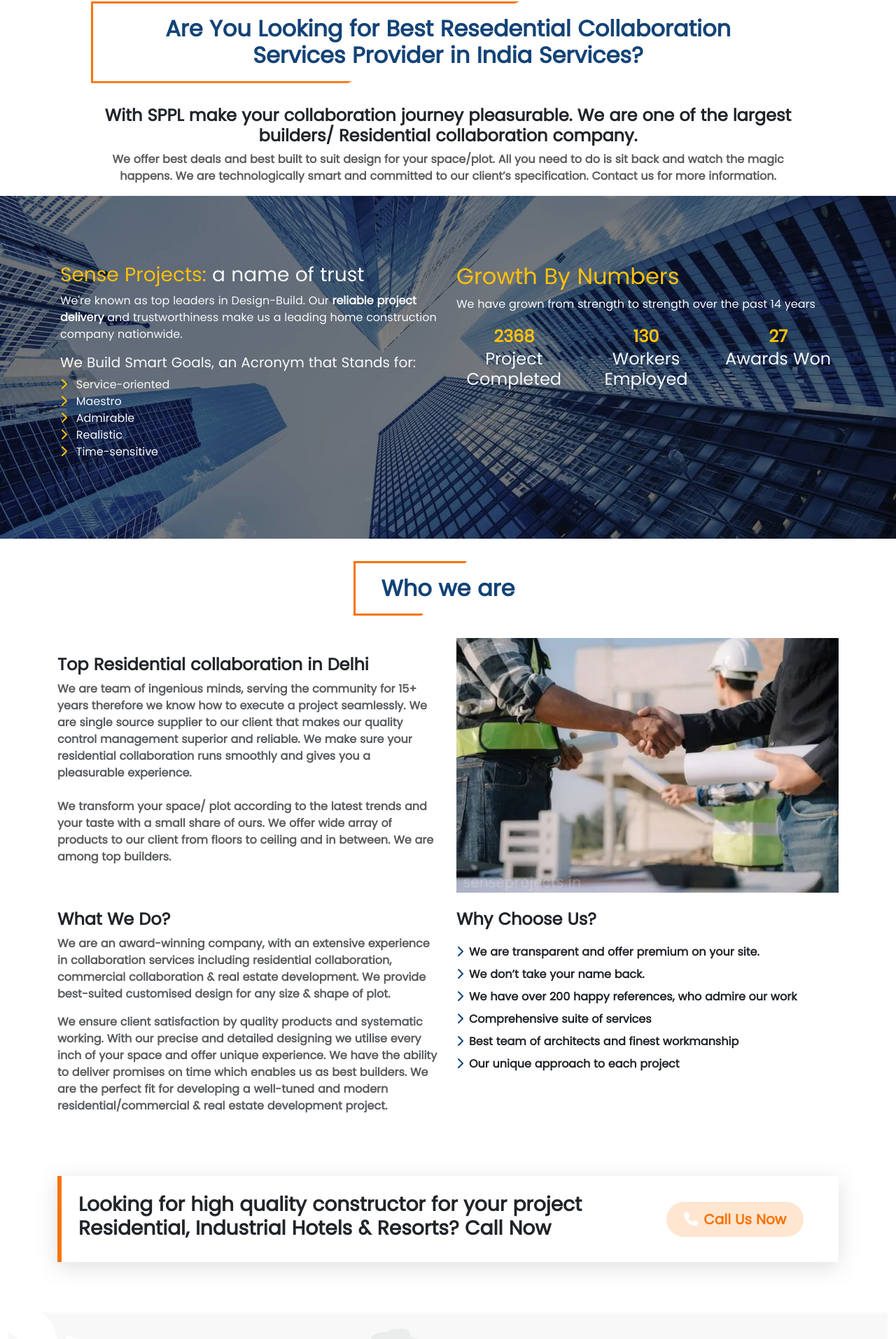
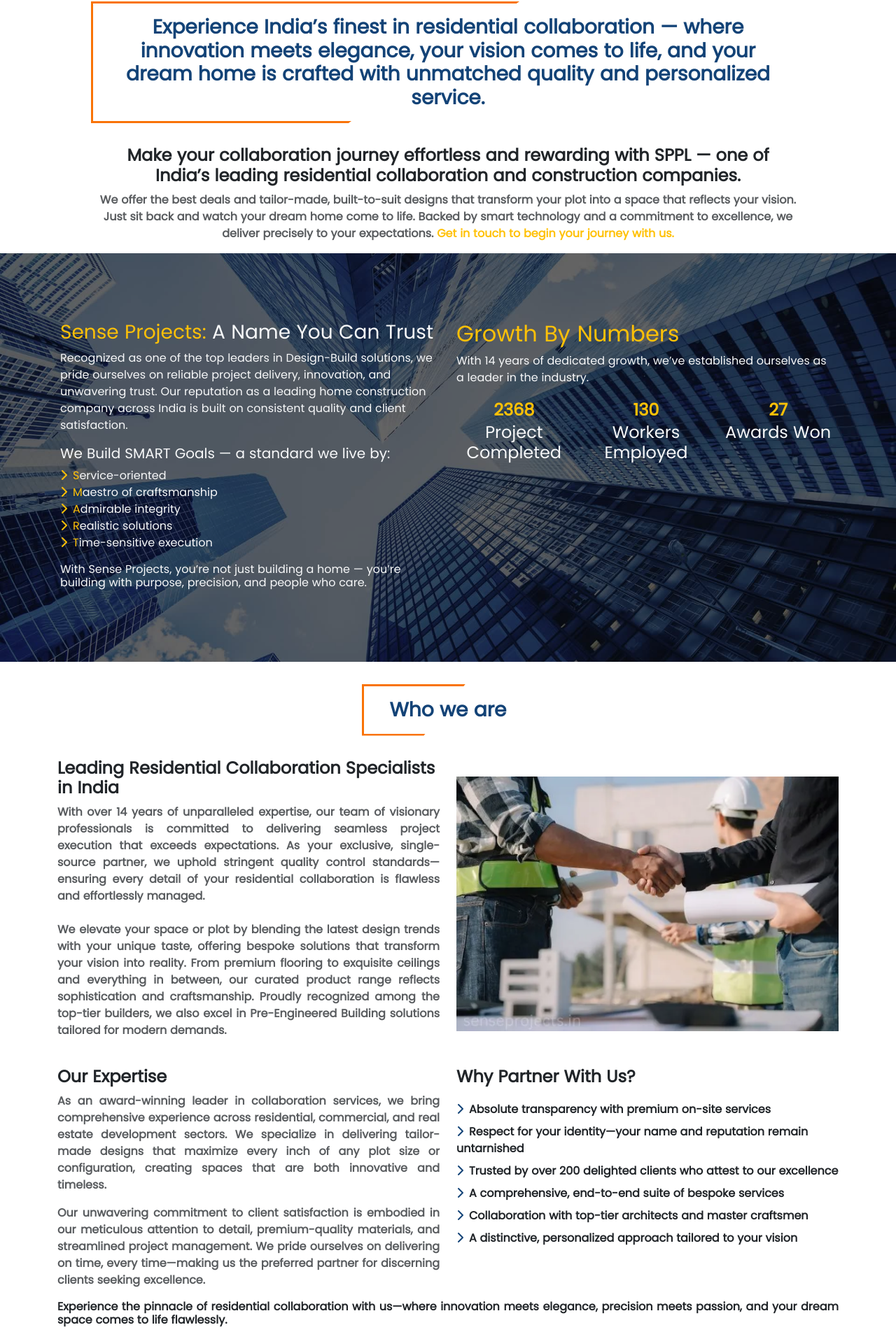
Before and after one commit to deke-r/senseProjectsNextJs, a Next.js app: page /resedential-collaboration-Services-Provider-in-india in a window 1280 px wide. Shown: the part 530-2444 px from the top of the page at 70% size. Built offline with nearby package versions, Linux system fonts and the light colour scheme.

Commit message:
changes added

```diff
--- a/app/globals.css
+++ b/app/globals.css
@@ -74,7 +74,7 @@ html, body {
     left: 0;
     width: 100%;
     height: 100%;
-    background: rgba(0, 0, 0, .5); /* 50% black overlay */
+    background: rgba(0, 0, 0, .6); /* 50% black overlay */
     z-index: 1; /* Keep the overlay behind the text */
   }
 
--- a/app/resedential-collaboration-Services-Provider-in-india/page.jsx
+++ b/app/resedential-collaboration-Services-Provider-in-india/page.jsx
@@ -11,16 +11,17 @@ export default function ResedentialCollaborationServicesProviderInIndia() {
     return (
         <>
             {/* Top Banner */}
-            <BannerTop page="Residential Collaboration Services Provider in India" page2="Services" />
+            <BannerTop page="Premier Residential Collaboration Services Provider in India, delivering bespoke living solutions through innovation, elegance, and strategic partnerships." page2="Services" />
             <div className="container">
                 <div className="row text-center mx-md-5">
 
                     <SectionHeader
-                        header="Are You Looking for Best Resedential Collaboration Services Provider in India Services?"
+                        header="Experience India’s finest in residential collaboration — where innovation meets elegance, your vision comes to life, and your dream home is crafted with unmatched quality and personalized service."
                         color="#134377"
                     />
-                    <h4 className='fw-bold'>With SPPL make your collaboration journey pleasurable. We are one of the largest builders/ Residential collaboration company.</h4>
-                    <p className='fw-semibold text-muted'>We offer best deals and best built to suit design for your space/plot. All you need to do is sit back and watch the magic happens. We are technologically smart and committed to our client’s specification. Contact us for more information.</p>
+                    <h4 className='fw-bold'>Make your collaboration journey effortless and rewarding with SPPL — one of India’s leading residential collaboration and construction companies.</h4>
+                    <p className='fw-semibold text-muted'>We offer the best deals and tailor-made, built-to-suit designs that transform your plot into a space that reflects your vision. Just sit back and watch your dream home come to life. Backed by smart technology and a commitment to excellence, we deliver precisely to your expectations.
+                        <span className='text-warning'>  Get in touch to begin your journey with us.</span></p>
                 </div>
             </div>
 
@@ -37,15 +38,13 @@ export default function ResedentialCollaborationServicesProviderInIndia() {
                         color="#134377"
                     />
 
-                    <div className="row">
 
-                    </div>
                     <div className="row align-items-center">
                         {/* Left Column - Text */}
                         <div className="col-md-6 mb-4 mb-md-0">
-                            <h4 className='fw-bold'>Top Residential collaboration in Delhi</h4>
-                            <p className='fw-semibold text-muted'>
-                                We are team of ingenious minds, serving the community for 15+ years therefore we know how to execute a project seamlessly. We are single source supplier to our client that makes our quality control management superior and reliable. We make sure your residential collaboration runs smoothly and gives you a pleasurable experience.<br /><br />We transform your space/ plot according to the latest trends and your taste with a small share of ours. We offer wide array of products to our client from floors to ceiling and in between. We are among top builders.
+                            <h4 className='fw-bold'>Leading Residential Collaboration Specialists in India</h4>
+                            <p className='fw-semibold text-muted text-justify'>
+                               With over 14 years of unparalleled expertise, our team of visionary professionals is committed to delivering seamless project execution that exceeds expectations. As your exclusive, single-source partner, we uphold stringent quality control standards—ensuring every detail of your residential collaboration is flawless and effortlessly managed.<br /><br />We elevate your space or plot by blending the latest design trends with your unique taste, offering bespoke solutions that transform your vision into reality. From premium flooring to exquisite ceilings and everything in between, our curated product range reflects sophistication and craftsmanship. Proudly recognized among the top-tier builders, we also excel in Pre-Engineered Building solutions tailored for modern demands.
                             </p>
                         </div>
 
@@ -69,46 +68,53 @@ export default function ResedentialCollaborationServicesProviderInIndia() {
                     <div className="row">
 
                         <div className="col-md-6">
-                            <h4 className="fw-bold">What We Do?</h4>
-                            <p className="fw-semibold mt-2 text-muted">
-                                We are an award-winning company, with an extensive experience in collaboration services including residential collaboration, commercial collaboration & real estate development. We provide best-suited customised design for any size & shape of plot.
+                            <h4 className="fw-bold">Our Expertise</h4>
+                            <p className="fw-semibold mt-2 text-muted text-justify">
+                               As an award-winning leader in collaboration services, we bring comprehensive experience across residential, commercial, and real estate development sectors. We specialize in delivering tailor-made designs that maximize every inch of any plot size or configuration, creating spaces that are both innovative and timeless.
                             </p>
-                            <p className="fw-semibold mt-2 text-muted">
-                                We ensure client satisfaction by quality products and systematic working. With our precise and detailed designing we utilise every inch of your space and offer unique experience. We have the ability to deliver promises on time which enables us as best builders. We are the perfect fit for developing a well-tuned and modern residential/commercial & real estate development project.
+                            <p className="fw-semibold mt-2 text-muted text-justify">
+                              Our unwavering commitment to client satisfaction is embodied in our meticulous attention to detail, premium-quality materials, and streamlined project management. We pride ourselves on delivering on time, every time—making us the preferred partner for discerning clients seeking excellence.
                             </p>
                         </div>
 
 
                         <div className="col-md-6">
-                            <h4 className="fw-bold">Why Choose Us?</h4>
+                            <h4 className="fw-bold">Why Partner With Us?</h4>
 
 
-                            <ul className="service-point-list p-0 fw-semibold list-unstyled mt-3">
+                            <ul className="service-point-list  p-0 fw-semibold list-unstyled mt-3">
                                 <li className="py-1">
                                     <i className="fas fa-chevron-right text-blue me-2"></i>
-                                    We are transparent and offer premium on your site.
+                                    Absolute transparency with premium on-site services
                                 </li>
                                 <li className="py-1">
                                     <i className="fas fa-chevron-right text-blue me-2"></i>
-                                     We don’t take your name back.
+                                    Respect for your identity—your name and reputation remain untarnished
                                 </li>
                                 <li className="py-1">
                                     <i className="fas fa-chevron-right text-blue me-2"></i>
-                                   We have over 200 happy references, who admire our work
+                                  Trusted by over 200 delighted clients who attest to our excellence
                                 </li>
                                 <li className="py-1">
                                     <i className="fas fa-chevron-right text-blue me-2"></i>
-                                    Comprehensive suite of services
+                                    A comprehensive, end-to-end suite of bespoke services
                                 </li>
                                 <li className="py-1">
                                     <i className="fas fa-chevron-right text-blue me-2"></i>
-                               Best team of architects and finest workmanship
+                                    Collaboration with top-tier architects and master craftsmen
                                 </li>
                                 <li className="py-1">
                                     <i className="fas fa-chevron-right text-blue me-2"></i>
-                                  Our unique approach to each project
+                                   A distinctive, personalized approach tailored to your vision
                                 </li>
                             </ul>
+                        </div>
+                    </div>
+
+                    <div className="row">
+                        <div className="col-md-12">
+                            <h6 className='fw-semibold text-justify'>Experience the pinnacle of residential collaboration with us—where innovation meets elegance, precision meets passion, and your dream space comes to life flawlessly.</h6>
+
                         </div>
                     </div>
                 </div>
@@ -126,7 +132,7 @@ export default function ResedentialCollaborationServicesProviderInIndia() {
 
 
 
-            <CTASection h3="Looking for high quality constructor for your project Residential, Industrial Hotels & Resorts? Call Now" />
+            <CTASection h3="Looking for a high-quality construction partner for your residential, commercial, industrial, or hospitality project? Call now to build with confidence." />
             <PanIndia />
         </>
     );
--- a/app/road-construction-company-in-india/page.jsx
+++ b/app/road-construction-company-in-india/page.jsx
@@ -12,7 +12,7 @@ export default function roadConstructionCompanyInIndia() {
   return (
     <>
       {/* Top Banner */}
-      <BannerTop page="Road Services India" page2="Services" />
+      <BannerTop page="Road Services In India" page2="Services" />
 
       {/* Section Header */}
 
--- a/components/BannerTop.jsx
+++ b/components/BannerTop.jsx
@@ -8,11 +8,11 @@ const BannerTop = ({ page, page2, page3 }) => {
   return (
     <>
       <div className="banner-top banner-top-about" style={{ height: 500 }}>
-        <div className="video-overlay"></div>
+        <div className="video-overlay2"></div>
         <Header />
 
         <div className="container banner-txt font-pop">
-          <h1>{page}</h1>
+          <h2 className='fw-bold'>{page}</h2>
           <h3>
             <Link href="/" style={{ textDecoration: 'none' }}>
 
--- a/components/CTASection.jsx
+++ b/components/CTASection.jsx
@@ -8,7 +8,7 @@ const CTASection = (props) => {
         <div className="cta-box p-4  box_sdw10">
           <div className="row align-items-center">
             <div className="col-md-9 text-center text-md-start">
-              <h3 className="fw-bold mb-2 font-pop">{props.h3}</h3>
+              <h3 className="fw-bold mb-2 font-pop">Looking for a high-quality construction partner for your residential, commercial, industrial, or hospitality project?<br/> Call now to build with confidence.</h3>
               <p className="mb-0 font-pop">{props.p}</p>
             </div>
             <div className="col-md-3 text-center mt-4 mt-md-0">
--- a/components/CollabrationServices.jsx
+++ b/components/CollabrationServices.jsx
@@ -24,7 +24,7 @@ const collaborationServices = [
 const CollaborationServices = () => {
   return (
     <div className="container-fluid">
-      <SectionHeader header="Best Collaboration Services Provider in Ahmedabad" color="#134377" />
+      <SectionHeader header="Best Collaboration Services Provider in India" color="#134377" />
 
       <div className="container">
         <div className="row gy-4">
--- a/components/Footer.jsx
+++ b/components/Footer.jsx
@@ -5,7 +5,7 @@ import '../styles/Footer.css';
 
 const Footer = () => {
   return (
-    <section className="mid-footer pt-50">
+    <section className="mid-footer pb-0 mb-0 pt-50">
       <div className="container ftc pt-5">
         <div className="row">
           <div className="col-md-12 text-center">
@@ -74,6 +74,14 @@ const Footer = () => {
             </div>
           </div>
         </div>
+
+      </div>
+      <div className="container-fluid">
+         <div className="row bg-blue py-2 text-light text-center">
+          <div className="col-12">
+          Complete Solution For Construction & Interior Works in PAN India Copyright 2007 ~ 2025 Sense Projects Pvt Ltd All Rights Reserved.
+          </div>
+        </div>
       </div>
     </section>
   );
--- a/components/LeadingTrustSection.jsx
+++ b/components/LeadingTrustSection.jsx
@@ -78,30 +78,38 @@ const LeadingTrustSection = () => {
             <div className="leading-content">
               <div className="span-head">
                 <h3 className='text-light' style={{ zIndex: 400 }}>
-                  <span className='text-warning'>Sense Projects:</span> a name of trust
+                  <span className='text-warning'>Sense Projects:</span> A Name You Can Trust
+
                 </h3>
                 <p className='text-light'>
-                  We're known as top leaders in Design-Build. Our <strong>reliable project delivery</strong> and
-                  trustworthiness make us a leading home construction company nationwide.
+             Recognized as one of the top leaders in Design-Build solutions, we pride ourselves on reliable project delivery, innovation, and unwavering trust. Our reputation as a leading home construction company across India is built on consistent quality and client satisfaction.
                 </p>
-                <h5 className='text-light'>We Build Smart Goals, an Acronym that Stands for:</h5>
+                <h5 className='text-light'>We Build SMART Goals — a standard we live by:</h5>
                <ul className="list-unstyled text-light">
   <li>
-                    <i className="fas fa-chevron-right me-2 text-warning"></i> Service-oriented
+    <i className="fas fa-chevron-right me-2 text-warning"></i>
+    <span className="text-warning">S</span>ervice-oriented
   </li>
   <li>
-                    <i className="fas fa-chevron-right me-2 text-warning"></i> Maestro
+    <i className="fas fa-chevron-right me-2 text-warning"></i>
+    <span className="text-warning">M</span>aestro of craftsmanship
   </li>
   <li>
-                    <i className="fas fa-chevron-right me-2 text-warning"></i> Admirable
+    <i className="fas fa-chevron-right me-2 text-warning"></i>
+    <span className="text-warning">A</span>dmirable integrity
   </li>
   <li>
-                    <i className="fas fa-chevron-right me-2 text-warning"></i> Realistic
+    <i className="fas fa-chevron-right me-2 text-warning"></i>
+    <span className="text-warning">R</span>ealistic solutions
   </li>
   <li>
-                    <i className="fas fa-chevron-right me-2 text-warning"></i> Time-sensitive
+    <i className="fas fa-chevron-right me-2 text-warning"></i>
+    <span className="text-warning">T</span>ime-sensitive execution
   </li>
 </ul>
+
+                <h6 className='text-light'>With Sense Projects, you’re not just building a home — you’re building with purpose, precision, and people who care.</h6>
+
               </div>
             </div>
           </div>
@@ -109,7 +117,7 @@ const LeadingTrustSection = () => {
           {/* Right Column */}
           <div className="col-md-6 counter-section mt-4 mt-md-0">
             <h2 className='text-warning'>Growth By Numbers</h2>
-            <p className="para text-light">We have grown from strength to strength over the past 14 years</p>
+            <p className="para text-light"> With 14 years of dedicated growth, we’ve established ourselves as a leader in the industry.</p>
             <div className="row">
               {stats.map((stat, index) => (
                 <div className="col-md-4 count-box text-center" key={index}>
--- a/components/PanIndia.jsx
+++ b/components/PanIndia.jsx
@@ -8,6 +8,7 @@ const PanIndia = () => {
     <div className="container-fluid py-3 mt-2">
     <div className="container-fluid global-bg pt-2">
     <SectionHeader header='Pan-India Presence' color='#134377'/>
+     <h6 className='fw-semibold text-center text-o' style={{marginTop:150}}>Crafting Dreams with Precision and Elegance &  Where Vision Meets Mastery.  </h6>
     <div className="container-fluid font-pop font-semibold d-flex justify-content-center align-items-center text-center h-100">
 
     <p>We recognize the value of your time and are committed to maintaining transparency in our pricing.<br/> Gaining a clear understanding of your specific circumstances enables us to provide accurate information <br/>and foster a foundation of trust from the outset.</p>
--- a/components/SectionHeader.jsx
+++ b/components/SectionHeader.jsx
@@ -4,7 +4,7 @@ const SectionHeader = (props) => {
   return (
     <>
     <div className="heading-wrapper">
-    <h2 className="custom-heading fw-bold font-pop mb-0" style={{color:props.color}}>{props.header}</h2>
+    <h3 className="custom-heading fw-bold font-pop mb-0" style={{color:props.color}}>{props.header}</h3>
   </div>
   </>
   )
```
Also changed, not shown: app/commercial-collaboration-Services-Provider-in-india/page.jsx (+32 -23 lines). Lines whose indentation alone changed are shown as unchanged.
